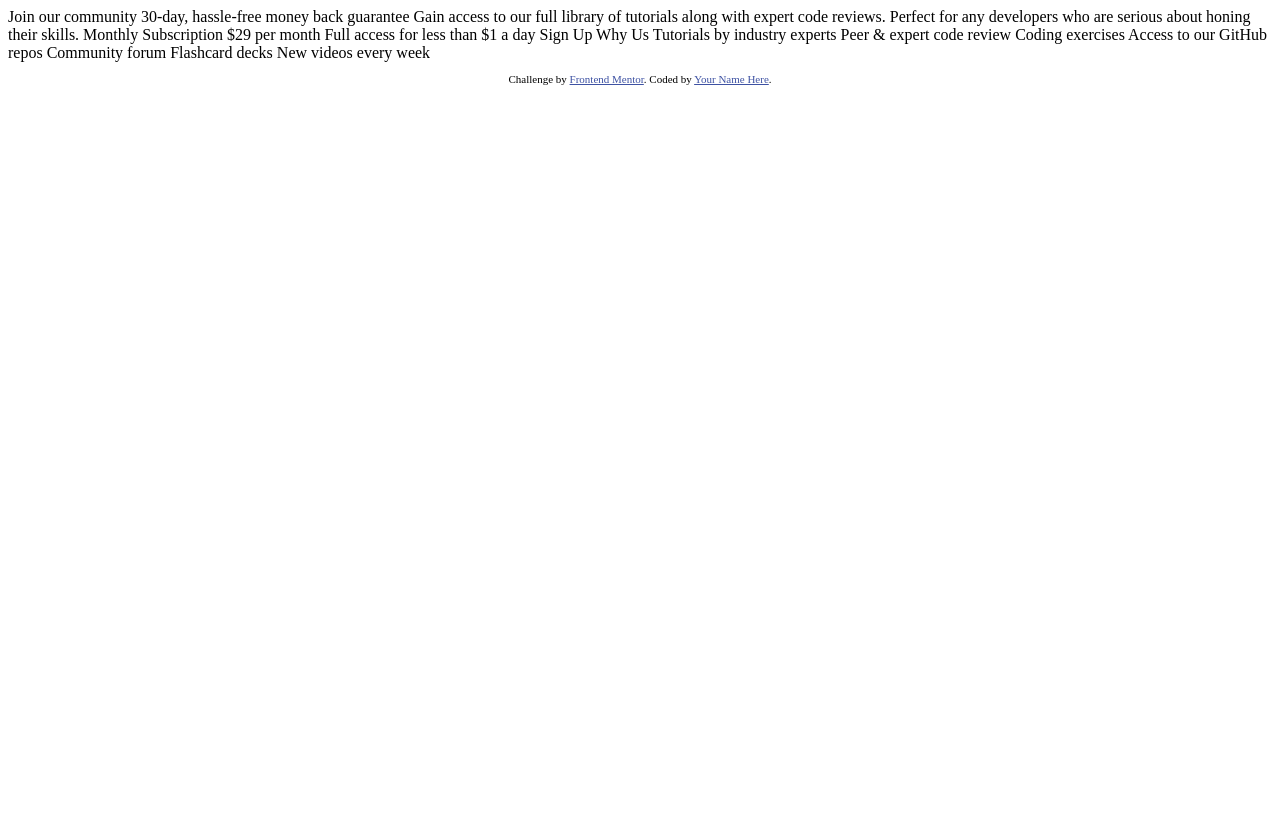
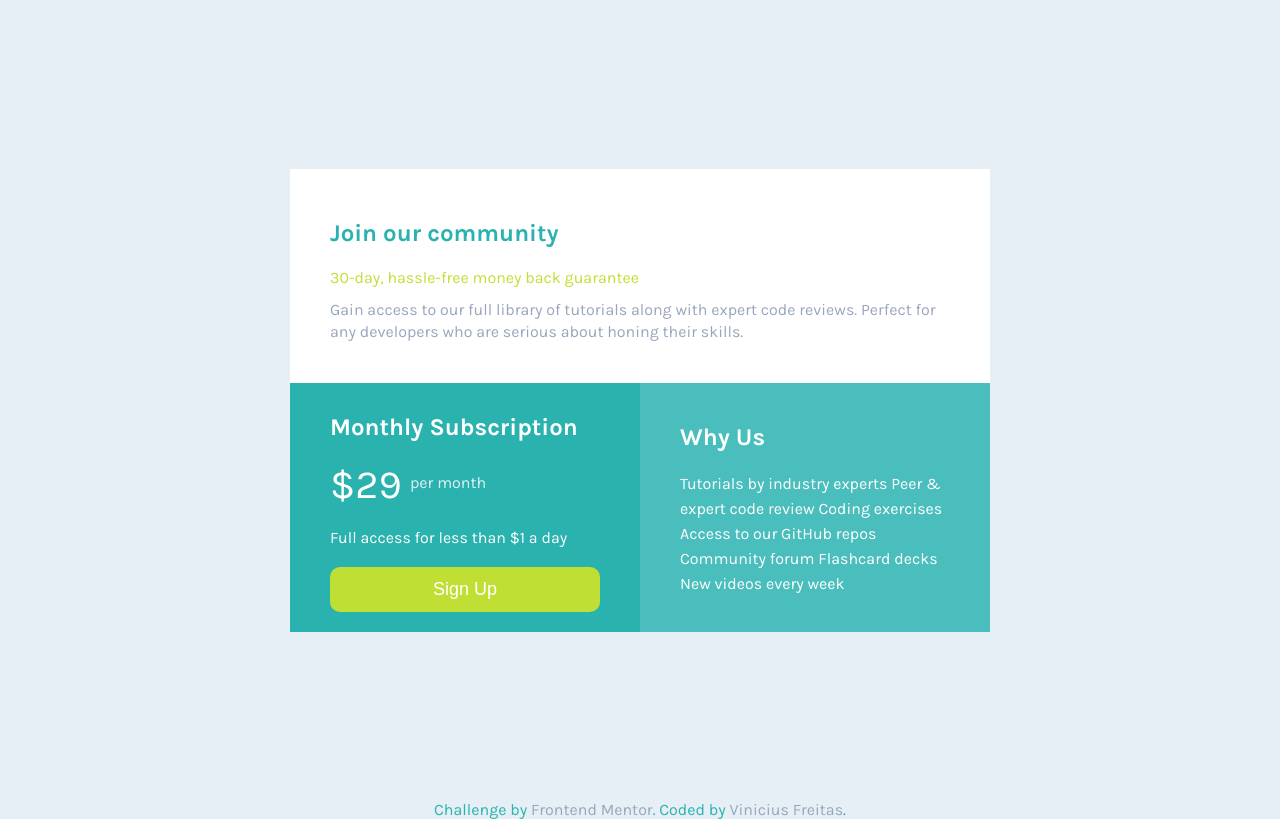
Before and after one commit to ViniciusFSant/front-end-mentor-challenges, a plain HTML site: page single-price-grid-component-master/index.html in a window 1280 px wide. Drawn offline with Linux system fonts and the light colour scheme.

Commit message:
parcialmente finalizado

```diff
--- a/recipe-page-main/assets/css/global/elements.css
+++ b/recipe-page-main/assets/css/global/elements.css
@@ -2,6 +2,7 @@
     margin: 0;
     padding: 0;
     margin: 0 auto;
+    box-sizing: border-box;
 }
 
 html {
--- /dev/null
+++ b/single-price-grid-component-master/assets/css/global/elements.css
@@ -0,0 +1,17 @@
+* {
+    margin: 0;
+    padding: 0;
+    margin: 0 auto;
+    box-sizing: border-box;
+}
+
+html {
+    font-size: 62.5%;
+    font-family: var(--font-karla);
+}
+
+body {
+    font-size: 1.6rem;
+    background-color: var(--light-gray);
+    color: white;
+}
--- /dev/null
+++ b/single-price-grid-component-master/assets/css/global/variable.css
@@ -0,0 +1,7 @@
+:root {
+    --cyan: hsl(179, 62%, 43%);
+    --bright-yellow: hsl(71, 73%, 54%);
+    --light-gray: hsl(204, 43%, 93%);
+    --grayish-blue: hsl(218, 22%, 67%);
+    --font-karla: "Karla";
+}
--- /dev/null
+++ b/single-price-grid-component-master/assets/css/pages/index.css
@@ -0,0 +1,143 @@
+.main-container {
+    display: flex;
+    flex-flow: row wrap;
+    width: 70rem;
+    max-width: 100%;
+}
+
+.flex-container {
+    display: flex;
+    align-items: center;
+    justify-content: center;
+    flex-flow: column;
+    min-height: 100%;
+    min-height: 100vh;
+}
+
+.subscribe-title {
+    width: 100%;
+    padding: 4rem 4rem;
+    background-color: white;
+}
+
+.subscribe-title h1 {
+    color: var(--cyan);
+    padding: 1rem 0 1rem 0;
+}
+
+.subscribe-title p {
+    padding: 1rem 0 0 0;
+    line-height: 2.2rem;
+}
+
+.subscribe-title p:nth-of-type(1) {
+    color: var(--bright-yellow);
+}
+
+.subscribe-title p:nth-of-type(2) {
+    color: var(--grayish-blue);
+}
+
+/* ----------------------------------------------------- */
+
+.subscribe-action {
+    position: relative;
+    background-color: var(--cyan);
+    width: 50%;
+    padding: 2rem 4rem;
+}
+
+.subscribe-action h2 {
+    padding: 1rem 0;
+}
+
+.subscribe-action p {
+    padding: 1rem 0;
+}
+
+.subscribe-action span:nth-of-type(1) {
+    font-size: 4rem;
+}
+
+.subscribe-action span:nth-of-type(2) {
+    position: absolute;
+    left: 12rem;
+    top: 9rem;
+    color: var(--light-gray);
+}
+
+.subscribe-action button {
+    width: 100%;
+    margin-top: 1rem;
+    padding: 1.2rem;
+    background-color: var(--bright-yellow);
+    border: 0;
+    border-radius: 1rem;
+    cursor: pointer;
+    color: white;
+    font-size: 1.8rem;
+}
+
+
+/* ------------------------------------------------------- */
+
+.subscribe-information {
+    background-color: #4abebd;
+    width: 50%;
+    padding: 2rem 4rem;
+}
+
+.subscribe-information h2 {
+    padding: 2rem 0;
+}
+
+.subscribe-information p {
+    line-height: 2.5rem;
+}
+
+/* --------------------------------------------------------- */
+
+.footer-desktop {
+    text-align: center;
+    color: var(--cyan);
+}
+
+.footer-desktop a {
+    text-decoration: none;
+    color: var(--grayish-blue);
+}
+
+.footer-mobile {
+    display: none;
+}
+
+@media (max-width: 767px) {
+    .main-container {
+        width: 50rem;
+    }
+
+    .subscribe-action {
+        width: 100%;
+    }
+
+    .subscribe-information {
+        width: 100%;
+    }
+
+    .footer-desktop {
+        display: none;
+    }
+
+    .footer-mobile {
+        display: block;
+        padding-top: 6rem;
+        font-size: 1.2rem;
+        text-align: center;
+        color: var(--bright-yellow);
+    }
+
+    .footer-mobile a {
+        text-decoration: none;
+        color: var(--light-gray);
+    }
+}
--- a/single-price-grid-component-master/index.html
+++ b/single-price-grid-component-master/index.html
@@ -1,37 +1,66 @@
 <!DOCTYPE html>
 <html lang="en">
+
 <head>
   <meta charset="UTF-8">
-  <meta name="viewport" content="width=device-width, initial-scale=1.0"> <!-- displays site properly based on user's device -->
+  <meta name="viewport" content="width=device-width, initial-scale=1.0">
+  <!-- displays site properly based on user's device -->
+  <link rel="preconnect" href="https://fonts.googleapis.com">
+  <link rel="preconnect" href="https://fonts.gstatic.com" crossorigin>
+  <link href="https://fonts.googleapis.com/css2?family=Karla:ital,wght@0,200..800;1,200..800&display=swap"
+    rel="stylesheet">
 
   <link rel="icon" type="image/png" sizes="32x32" href="./images/favicon-32x32.png">
 
+  <link rel="stylesheet" href="assets/css/pages/index.css">
+  <link rel="stylesheet" href="assets/css/global/elements.css">
+  <link rel="stylesheet" href="assets/css/global/variable.css">
+
   <title>Frontend Mentor | Single Price Grid Component</title>
+  <!-- Feel free to remove these styles or customise in your own stylesheet 👍 -->
+</head>
 
-  <!-- Feel free to remove these styles or customise in your own stylesheet 👍 -->
-  <style>
-    .attribution { font-size: 11px; text-align: center; }
-    .attribution a { color: hsl(228, 45%, 44%); }
-  </style>
-</head>
 <body>
-  Join our community
 
-  30-day, hassle-free money back guarantee
 
+  <div class="flex-container">
+
+    <div class="main-container">
+
+      <section class="subscribe-title">
+
+        <div class="subscribe-title-content">
+
+          <h1>Join our community</h1>
+
+          <p>30-day, hassle-free money back guarantee</p>
+
+          <p>
             Gain access to our full library of tutorials along with expert code reviews.
             Perfect for any developers who are serious about honing their skills.
+          </p>
+        </div>
 
-  Monthly Subscription
+      </section><!--subscribe-title-->
 
-  &dollar;29 per month
+      <section class="subscribe-action">
 
-  Full access for less than &dollar;1 a day
+        <div class="subscribe-action-content">
 
-  Sign Up
+          <h2>Monthly Subscription</h2>
 
-  Why Us
+          <p><span>&dollar;29</span> <span>per month</span></p>
 
+          <p>Full access for less than &dollar;1 a day</p>
+          <button>Sign Up</button>
+
+        </div>
+
+      </section><!--subscribe-action-->
+
+      <section class="subscribe-information">
+        <h2>Why Us</h2>
+        <p>
           Tutorials by industry experts
           Peer &amp; expert code review
           Coding exercises
@@ -39,12 +68,28 @@
           Community forum
           Flashcard decks
           New videos every week
+        </p>
 
         <footer>
-    <p class="attribution">
+          <p class="attribution footer-mobile">
             Challenge by <a href="https://www.frontendmentor.io?ref=challenge" target="_blank">Frontend Mentor</a>.
-      Coded by <a href="#">Your Name Here</a>.
+            Coded by <a href="https://github.com/viniciusfsant/">Vinicius Freitas</a>.
           </p>
         </footer>
+
+      </section>
+
+    </div><!--main-container-->
+
+  </div><!--flex-container-->
+
+  <footer>
+    <p class="attribution footer-desktop">
+      Challenge by <a href="https://www.frontendmentor.io?ref=challenge" target="_blank">Frontend Mentor</a>.
+      Coded by <a href="https://github.com/viniciusfsant/">Vinicius Freitas</a>.
+    </p>
+  </footer>
+
 </body>
+
 </html>
```
Lines whose indentation alone changed are shown as unchanged.
